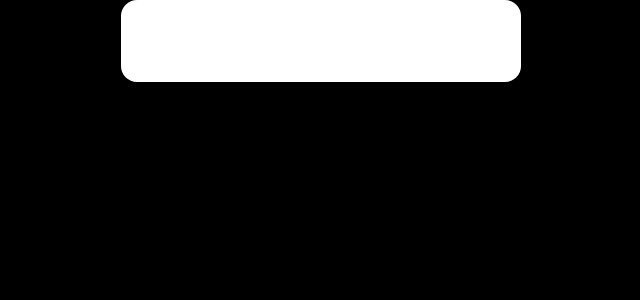
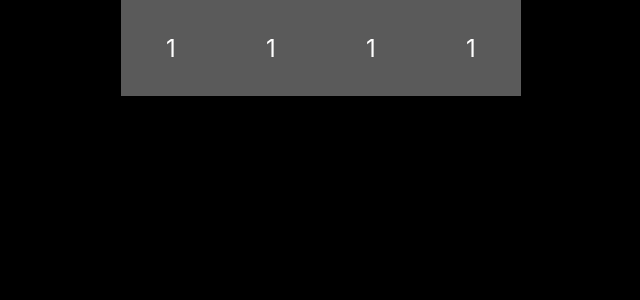
Before and after one commit to cotton-r/calculator, a React (Create React App) app: page / in a window 1280 px wide. Shown: the top 300 px of the page, without its empty margins (319-959 px from the left). Built offline with nearby package versions, Linux system fonts and the light colour scheme.

Commit message:
add button component to app

```diff
--- a/src/App.css
+++ b/src/App.css
@@ -1,6 +1,5 @@
 body {
  background-color: black;
- color: white;
 }
 
 .App {
@@ -14,3 +13,7 @@ body {
   width: 400px;
   border-radius: 16px;
 }
+
+.row {
+  display: flex;
+}
--- a/src/App.js
+++ b/src/App.js
@@ -1,10 +1,16 @@
 import './App.css';
+import Button from './components/Button';
 
 const App = () => {
   return (
     <div className="App">
       <div className='calc-wrapper'>
-        <h1>Heading</h1>
+        <div className='row'>
+          <Button />
+          <Button />
+          <Button />
+          <Button />
+        </div>
       </div>
     </div>
   );
--- a/src/components/Button.css
+++ b/src/components/Button.css
@@ -0,0 +1,10 @@
+.button-wrapper {
+    height: 4em;
+    display: flex;
+    justify-content: center;
+    align-items: center;
+    font-size: 24px;
+    background-color: #5a5a5a;
+    color: white;
+    flex: 1;
+}
--- a/src/components/Button.js
+++ b/src/components/Button.js
@@ -0,0 +1,11 @@
+import "./Button.css";
+
+const Button = () => {
+    return (
+        <div className="button-wrapper">
+            1
+        </div>
+    );
+};
+
+export default Button;
```
